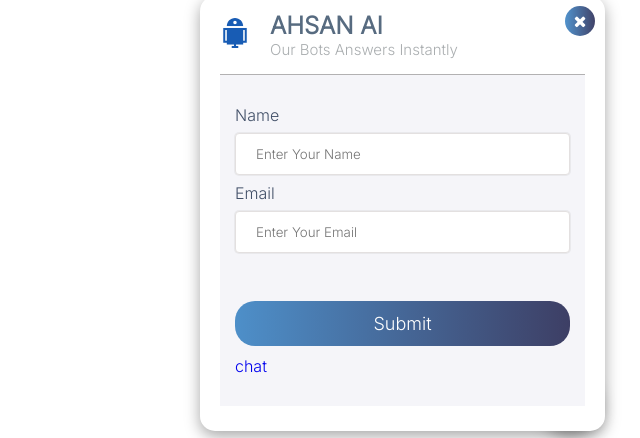
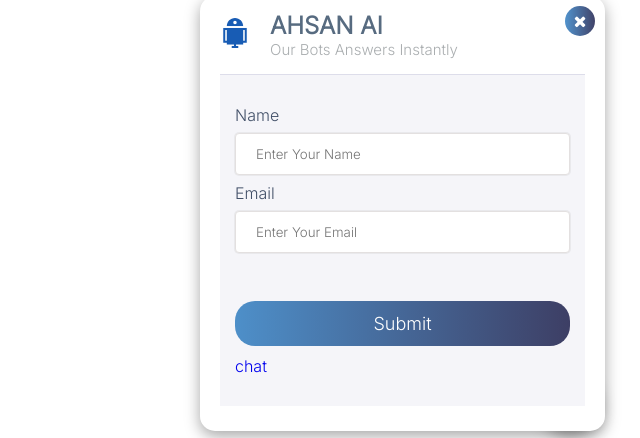
Before and after one commit to shahzadali50/Ahsan_Ai, a plain HTML site: page index.html in a window 1280 px wide. Both pictures are taken after a click on the link 1210 px from the left and 760 px from the top of the page. Shown: the part 359-797 px from the top of the page, 640-1280 px from the left. Drawn offline with Linux system fonts and the light colour scheme.

Commit message:
border-top

```diff
--- a/style.css
+++ b/style.css
@@ -109,7 +109,7 @@ a.formModal_btn:hover {
   padding: 30px 15px;
   margin: 0px 20px 25px 20px;
   background-color: rgb(245, 245, 249);
-  border-top: 1px solid rgba(139, 136, 136, 0.625);
+  border-top: 1px solid rgba(186, 186, 210, 0.407);
 }
 
 .chat_form input {
@@ -171,6 +171,7 @@ a.formModal_btn:hover {
 .chat-modal .chat-content {
   max-height: 350px;
   overflow: auto;
+  border-top: 1px solid rgba(186, 186, 210, 0.407);
 }
 
 .chat-modal .right-div {
```
